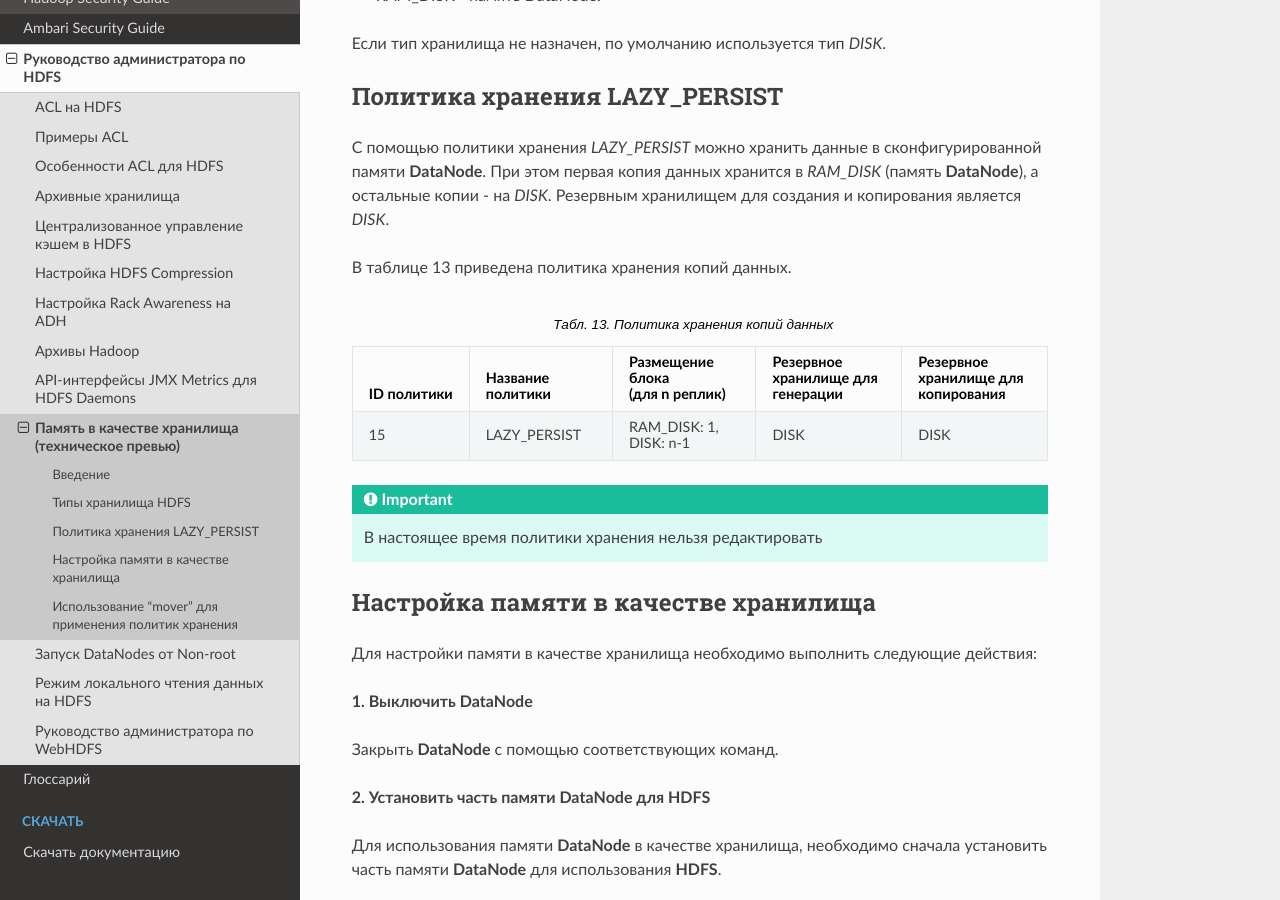
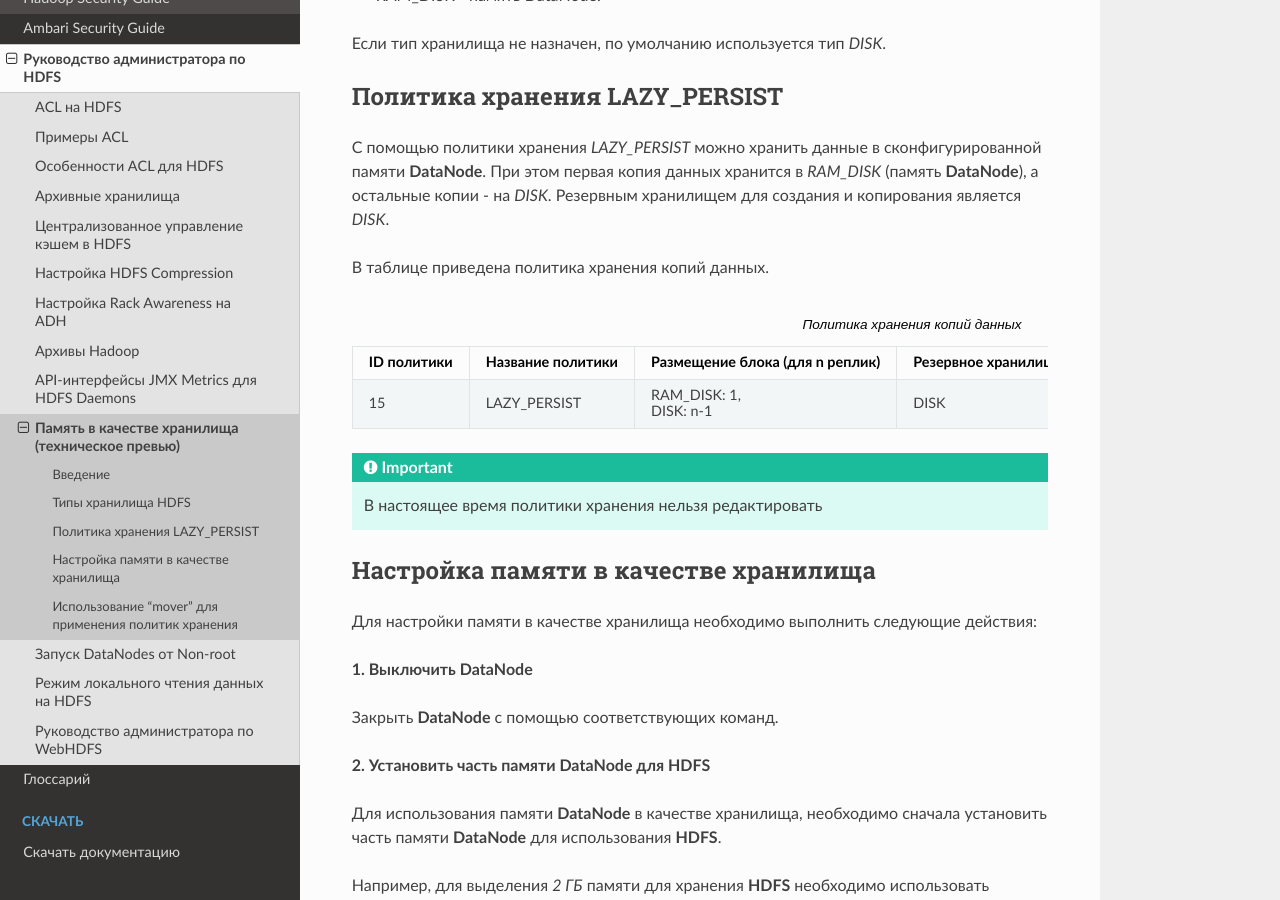
Before and after one commit to arenadata/docs_adps, a Sphinx documentation site: the page built from source/HDFSadmin/Memory.rst, in a window 1280 px wide and 900 px high, scrolled down 1554 px. Built offline with Sphinx 7.4.7 and the Read the Docs theme 2.0.0, drawn with Linux system fonts in a browser that asks for light colours.

Commit message:
Update Memory.rst

```diff
--- a/source/HDFSadmin/Memory.rst
+++ b/source/HDFSadmin/Memory.rst
@@ -56,10 +56,10 @@
 
 C помощью политики хранения *LAZY_PERSIST* можно хранить данные в сконфигурированной памяти **DataNode**. При этом первая копия данных  хранится в *RAM_DISK* (память **DataNode**), а остальные копии - на *DISK*. Резервным хранилищем для создания и копирования является *DISK*.
 
-В таблице 13 приведена политика хранения копий данных.
+В таблице приведена политика хранения копий данных.
 
-.. csv-table:: Табл. 13. Политика хранения копий данных
-   :header: "ID политики", "Название |br| политики", "Размещение |br| блока |br| (для n реплик)", "Резервное |br| хранилище для |br| генерации", "Резервное |br| хранилище для |br| копирования"
+.. csv-table:: Политика хранения копий данных
+   :header: "ID политики", "Название политики", "Размещение блока (для n реплик)", "Резервное хранилище для генерации", "Резервное хранилище для копирования"
    :widths: 10, 15, 15, 15, 15
 
    "15", "LAZY_PERSIST", "RAM_DISK: 1, |br| DISK: n-1", "DISK", "DISK"
```
